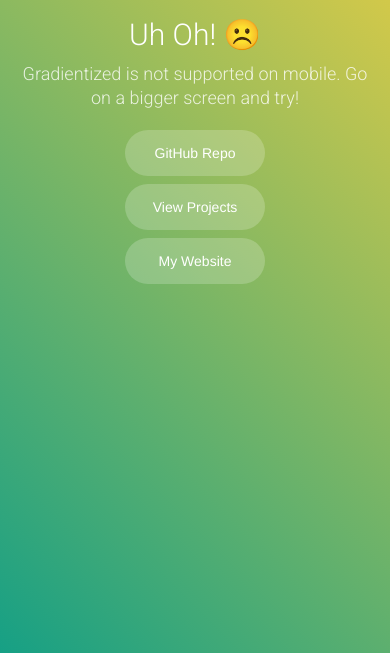
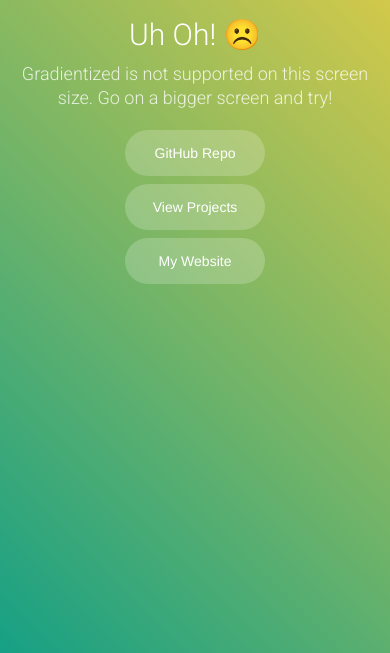
Before and after one commit to narulakeshav/gradientized, a website: page index.jade in a window 390 px wide. Shown: the part 191-844 px from the top of the page. Drawn offline with nearby package versions, Linux system fonts and the light colour scheme; some packages are replaced by stand-ins of ours; files that its build step writes are made by us from their sources; a script that the page names is missing.

Commit message:
Update mobile text

```diff
--- a/index.jade
+++ b/index.jade
@@ -39,7 +39,7 @@ html
         .col-xs-12.card-phone
             img.img-responsive(src='/img/logo-sm.png')
             h2 Uh Oh! ☹️
-            p Gradientized is not supported on mobile. Go on a bigger screen and try!
+            p Gradientized is not supported on this screen size. Go on a bigger screen and try!
             button.btn.btn-mb GitHub Repo
             br
             button.btn.btn-mb View Projects
```
